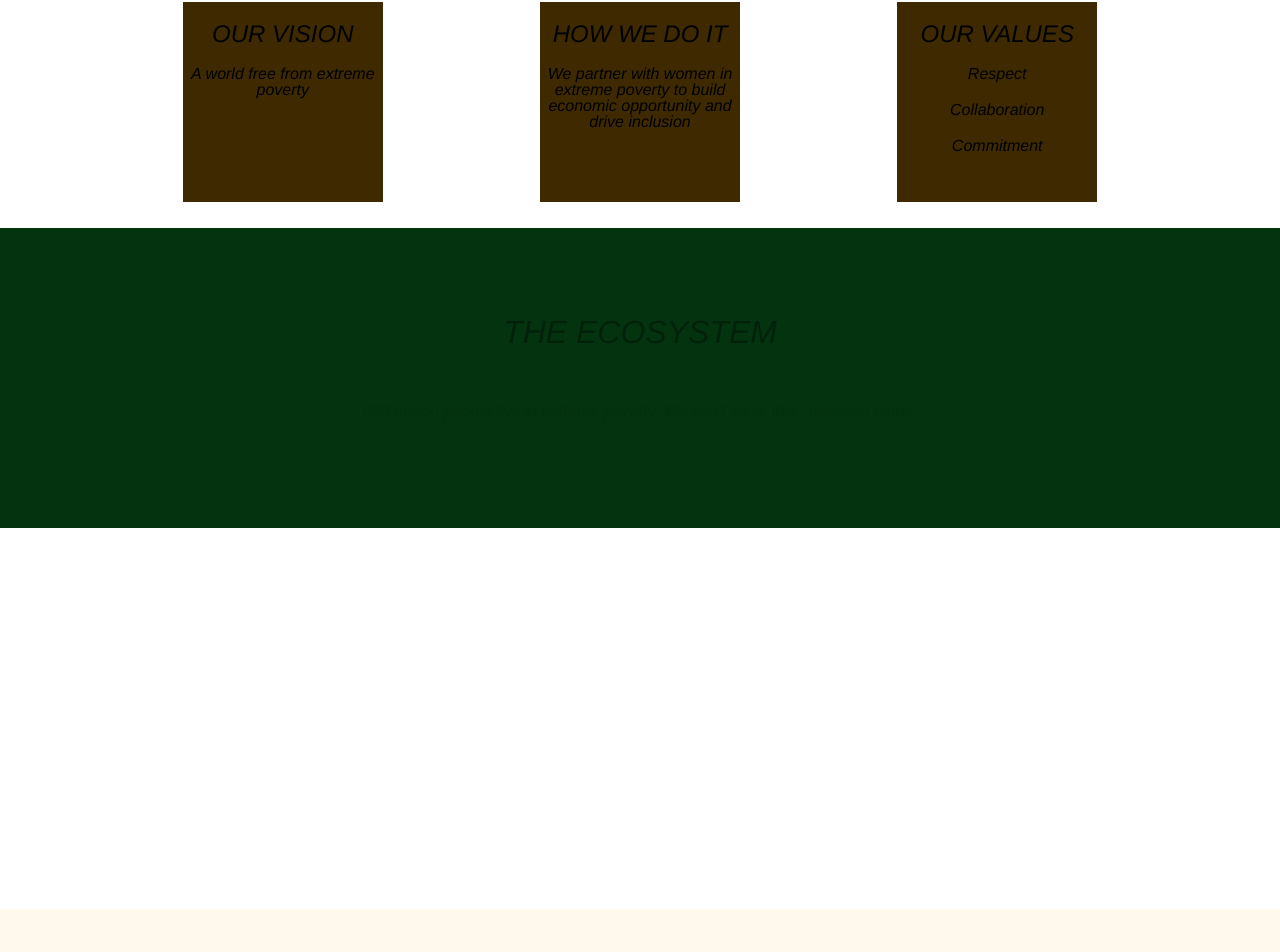
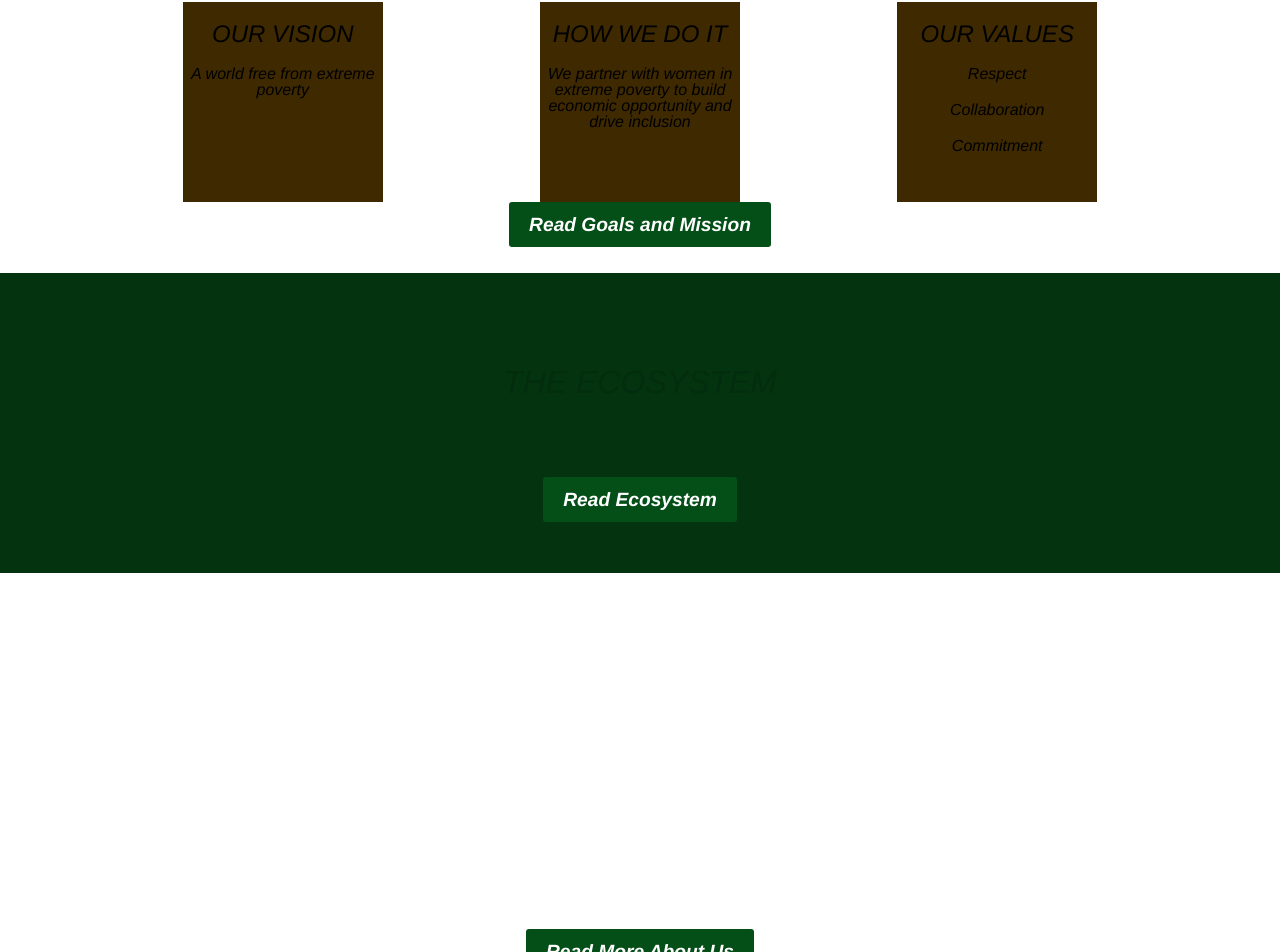
Before and after one commit to ZahiAhmed/Hackathon, a React (Create React App) app in the folder frontend/: page /about in a window 1280 px wide. Shown: the part 395-1347 px from the top of the page. Built offline with nearby package versions, Linux system fonts and the light colour scheme.

Commit message:
added audio button for about page

```diff
--- a/frontend/src/components/AboutPage/index.js
+++ b/frontend/src/components/AboutPage/index.js
@@ -1,6 +1,24 @@
+import React, { useState } from "react";
 import "./index.css";
 
 const AboutPage = () => {
+  const [textToSpeak, setTextToSpeak] = useState("");
+
+  const handleSpeak = (text) => {
+    if (text) {
+      const speech = new SpeechSynthesisUtterance(text);
+      window.speechSynthesis.speak(speech);
+    }
+  };
+
+  const content = {
+    ourgoal: "Our goal. Five million people. When we target women as primary members of their households, we know they’ll reinvest in their families, communities and futures. For each woman with whom we partner, we reach a total of five people in the community. OUR MISSION. OUR VISION: A world free from extreme poverty. HOW WE DO IT: We partner with women in extreme poverty to build economic opportunity and drive inclusion. OUR VALUES: Respect, Collaboration, Commitment.",
+    ecosystem:
+      "The ecosystem. 650 million people live in extreme poverty. We can't solve this challenge alone. We work with incredible partners at different levels to support women forging pathways out of poverty.",
+    moreAboutUs:
+      "More About Us. When we identify communities with whom to partner, we know that marginalization raises costs of even the most basic resources. We look for sustainable change by investing in women, their families, and their futures. Our dedicated team comes from all over the world. We have teams based in Guatemala, Mexico, Uganda, and India, so we’re always close to the communities we serve.",
+  };
+
   return (
     <div className="about-container">
       <div className="goal-container">
@@ -34,6 +52,7 @@ const AboutPage = () => {
             <p>Commitment</p>
           </div>
         </div>
+        <button onClick={() => handleSpeak(content.ourgoal)}>Read Goals and Mission</button>
       </div>
 
       <div className="ecosystem-container">
@@ -46,6 +65,7 @@ const AboutPage = () => {
           We work with incredible partners at different levels to support women
           forging pathways out of poverty.
         </p>
+        <button onClick={() => handleSpeak(content.ecosystem)}>Read Ecosystem</button>
       </div>
       <div className="more-container">
         <h1>MORE ABOUT US</h1>
@@ -62,6 +82,7 @@ const AboutPage = () => {
             to the communities we serve.
           </p>
         </div>
+        <button onClick={() => handleSpeak(content.moreAboutUs)}>Read More About Us</button>
       </div>
     </div>
   );
```
